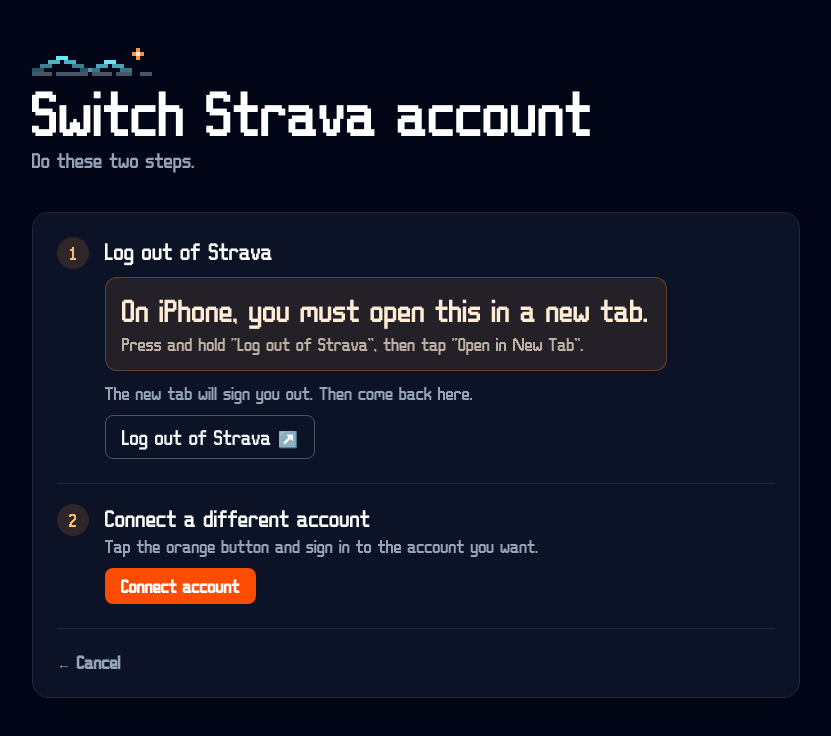
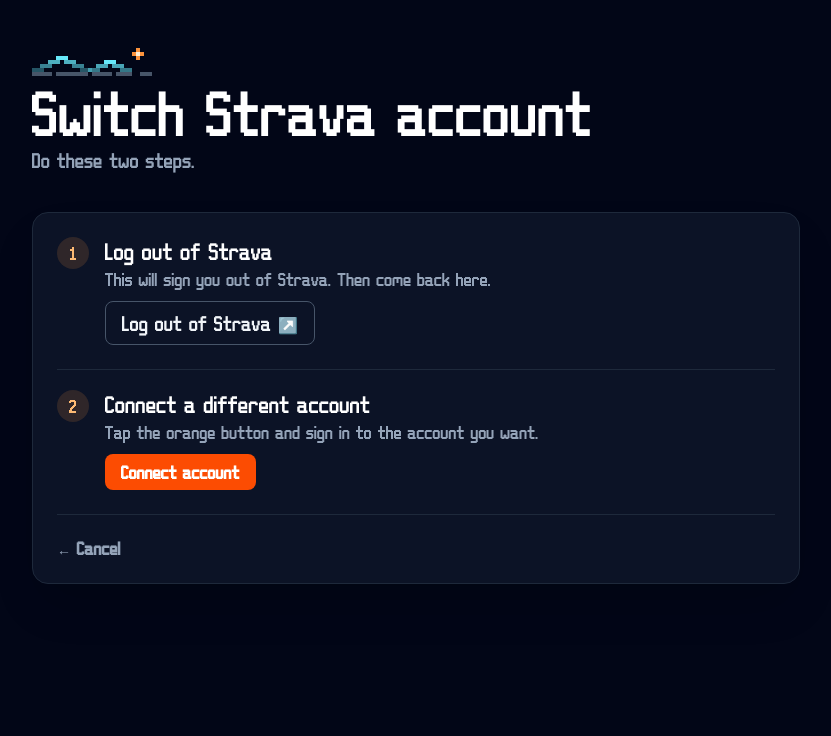
Before and after one commit to intameli/running, a Next.js app: page /strava/switch in a window 1280 px wide. Shown: the top 736 px of the page, without its empty margins (224-1055 px from the left). Built offline with nearby package versions, Linux system fonts and the light colour scheme.

Commit message:
fix: simplify Strava logout instructions

```diff
--- a/src/app/strava/switch/page.tsx
+++ b/src/app/strava/switch/page.tsx
@@ -20,17 +20,8 @@
               <h2 className="text-lg font-normal text-white">
                 Log out of Strava
               </h2>
-              <div className="mt-3 rounded-xl border border-orange-400/30 bg-orange-400/10 p-4">
-                <p className="text-xl font-normal leading-7 text-orange-100 sm:text-2xl sm:leading-8">
-                  On iPhone, you must open this in a new tab.
-                </p>
-                <p className="mt-2 text-sm leading-5 text-orange-100/70">
-                  Press and hold “Log out of Strava”, then tap “Open in New
-                  Tab”.
-                </p>
-              </div>
-              <p className="mt-3 text-sm leading-5 text-slate-400">
-                The new tab will sign you out. Then come back here.
+              <p className="mt-1 text-sm leading-5 text-slate-400">
+                This will sign you out of Strava. Then come back here.
               </p>
               <OpenStravaInBrowserButton />
             </div>
```
